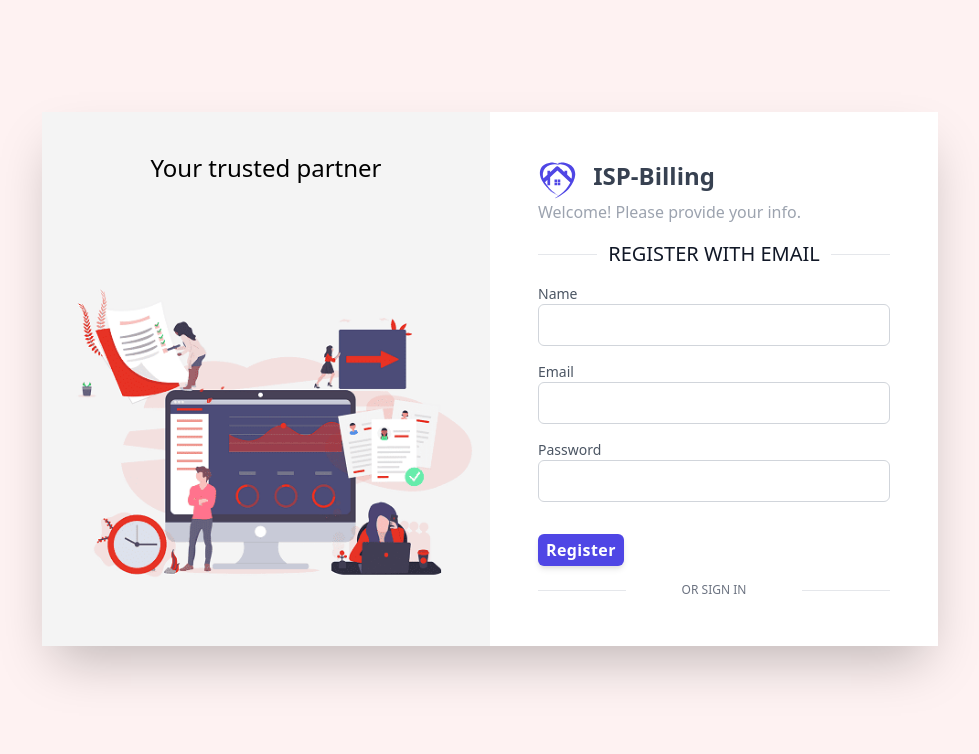
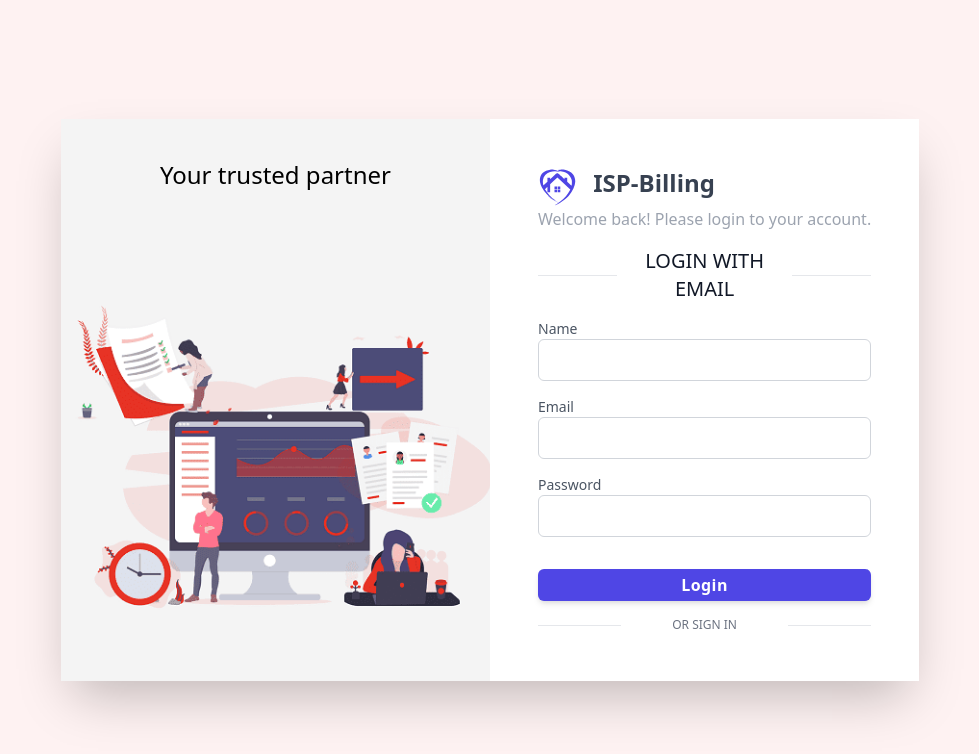
Before and after one commit to nazmuldipu/isp_billing_front, a React (Create React App) app: page /register in a window 1280 px wide. Shown: the top 754 px of the page, without its empty margins (150-1129 px from the left). Built offline with nearby package versions, Linux system fonts and the light colour scheme.

Commit message:
login page and register page flexed

```diff
--- a/src/features/auth/loginForm.jsx
+++ b/src/features/auth/loginForm.jsx
@@ -22,7 +22,7 @@ const LoginForm = ({ onSubmit, error, loading }) => {
     };
 
     return (
-        <div className="">
+        <div>
             <div className="grid grid-flow-col auto-cols-max">
                 <a href="/" className="inline-block">
                     <span className="sr-only">Workflow</span>
--- a/src/features/auth/loginPage.jsx
+++ b/src/features/auth/loginPage.jsx
@@ -22,9 +22,9 @@ const LoginPage = () => {
     }
 
     return (
-        <div className="absolute w-full h-full bg-red-50 overflow-hidden" >
-            <div className="max-w-full md:max-w-4xl mx-auto mt-10 md:mt-28 shadow-2xl overflow-hidden">
-                <div className="grid grid-cols-1 md:grid-cols-2 h-full">
+        <div className="my-auto relative flex flex-col min-h-screen bg-red-50" >
+            <div className="p-5 flex flex-1 items-center justify-center">
+                <div className="grid grid-cols-1 md:grid-cols-2 shadow-2xl">
                     <div className="hidden md:block w-full h-full bg-origin-border bg-center bg-no-repeat bg-cover" style={{ "backgroundImage": `url('background.png')` }}>
                         <h1 className="font-light text-2xl text-center pt-10">Your trusted partner</h1>
                     </div>
--- a/src/features/auth/registrationForm.jsx
+++ b/src/features/auth/registrationForm.jsx
@@ -23,34 +23,33 @@ const RegistrationForm = ({ onSubmit, loading, error }) => {
     };
 
     return (
-        <div className="w-full bg-white p-4 md:p-12">
+        <div>
             <div className="grid grid-flow-col auto-cols-max">
-                <Link to="/" className="grid grid-flow-col auto-cols-max">
+                <a href="/" className="inline-block">
+                    <span className="sr-only">Workflow</span>
                     <img
                         className="h-8 w-auto sm:h-10"
                         src="logo.svg"
                         alt=""
                     />
-                    <span className="sr-only">Workflow</span>
-                    <h2 className="inline-block text-2xl font-semibold text-gray-700 dark:text-white pl-4">ISP-Billing</h2>
-                </Link>
+                </a>
+                <h2 className="text-2xl font-semibold text-gray-700 dark:text-white pl-4">ISP-Billing</h2>
             </div>
-
-            <p className="text-base text-gray-400 dark:text-gray-200">Welcome! Please provide your info. {loading}</p>
+            <p className="text-base text-gray-400 dark:text-gray-200">Welcome back! Please login to your account.</p>
             <div className="flex items-center justify-between mt-4">
-                <span className="w-1/6 border-b dark:border-gray-600 lg:w-1/6"></span>
-                <div className="text-xl text-center text-gray-900 uppercase dark:text-gray-400">Register with email</div>
-                <span className="w-1/6 border-b dark:border-gray-400 lg:w-1/6"></span>
+                <span className="w-1/5 border-b dark:border-gray-600 lg:w-1/4"></span>
+                <div className="text-xl text-center text-gray-900 uppercase dark:text-gray-400">login with email</div>
+                <span className="w-1/5 border-b dark:border-gray-400 lg:w-1/4"></span>
             </div>
 
             <span className="text-base md:text-lg font-medium text-red-500">{error}</span>
             <form onSubmit={handleSubmit}>
                 {renderInput("name", "Name")}
-                {renderInput("email", "Email", "email")}
-                {/* {renderInput("phone", "Phone", "tel")} */}
+                {renderInput("email", "Email")}
                 {renderInput("password", "Password", "password")}
-                {renderButton("Register", "primary", "mt-4 md:mt-8", loading)}
+                {renderButton("Login", "primary", "w-full mt-4 md:mt-8", loading)}
             </form>
+
 
             <div className="flex items-center justify-between mt-4">
                 <span className="w-1/5 border-b dark:border-gray-600 md:w-1/4"></span>
@@ -59,6 +58,32 @@ const RegistrationForm = ({ onSubmit, loading, error }) => {
                 <span className="w-1/5 border-b dark:border-gray-600 md:w-1/4"></span>
             </div>
         </div>
+        // <div>
+
+
+        //     <p className="text-base text-gray-400 dark:text-gray-200">Welcome! Please provide your info. {loading}</p>
+        //     <div className="flex items-center justify-between mt-4">
+        //         <span className="w-1/6 border-b dark:border-gray-600 lg:w-1/6"></span>
+        //         <div className="text-xl text-center text-gray-900 uppercase dark:text-gray-400">Register with email</div>
+        //         <span className="w-1/6 border-b dark:border-gray-400 lg:w-1/6"></span>
+        //     </div>
+
+        //     <span className="text-base md:text-lg font-medium text-red-500">{error}</span>
+        //     <form onSubmit={handleSubmit}>
+        //         {renderInput("name", "Name")}
+        //         {renderInput("email", "Email", "email")}
+        //         {/* {renderInput("phone", "Phone", "tel")} */}
+        //         {renderInput("password", "Password", "password")}
+        //         {renderButton("Register", "primary", "mt-4 md:mt-8", loading)}
+        //     </form>
+
+        //     <div className="flex items-center justify-between mt-4">
+        //         <span className="w-1/5 border-b dark:border-gray-600 md:w-1/4"></span>
+        //         <Link to="/login" className="text-xs text-gray-500 uppercase dark:text-gray-400 hover:underline"> or sign in </Link>
+
+        //         <span className="w-1/5 border-b dark:border-gray-600 md:w-1/4"></span>
+        //     </div>
+        // </div>
     );
 };
 
--- a/src/features/auth/registrationPage.jsx
+++ b/src/features/auth/registrationPage.jsx
@@ -22,20 +22,19 @@ const RegistrationPage = () => {
     }
 
     return (
-        <div className="absolute w-full h-full bg-red-50 overflow-hidden" >
-            <div className="max-w-full md:max-w-4xl mx-auto mt-4 md:mt-28 shadow-2xl overflow-hidden">
-                <div className="grid grid-cols-1 md:grid-cols-2 h-full">
-
+        <div className="my-auto relative flex flex-col min-h-screen bg-red-50" >
+            <div className="p-5 flex flex-1 items-center justify-center">
+                <div className="grid grid-cols-1 md:grid-cols-2 shadow-2xl">
                     <div className="hidden md:block w-full h-full bg-origin-border bg-center bg-no-repeat bg-cover" style={{ "backgroundImage": `url('background.png')` }}>
                         <h1 className="font-light text-2xl text-center pt-10">Your trusted partner</h1>
                     </div>
-
-                    <RegistrationForm
-                        onSubmit={handleSubmit}
-                        loading={busy}
-                        error={error}
-                    />
-
+                    <div className="w-full bg-white p-4 md:p-12">
+                        <RegistrationForm
+                            onSubmit={handleSubmit}
+                            loading={busy}
+                            error={error}
+                        />
+                    </div>
                 </div>
             </div>
         </div>
```
